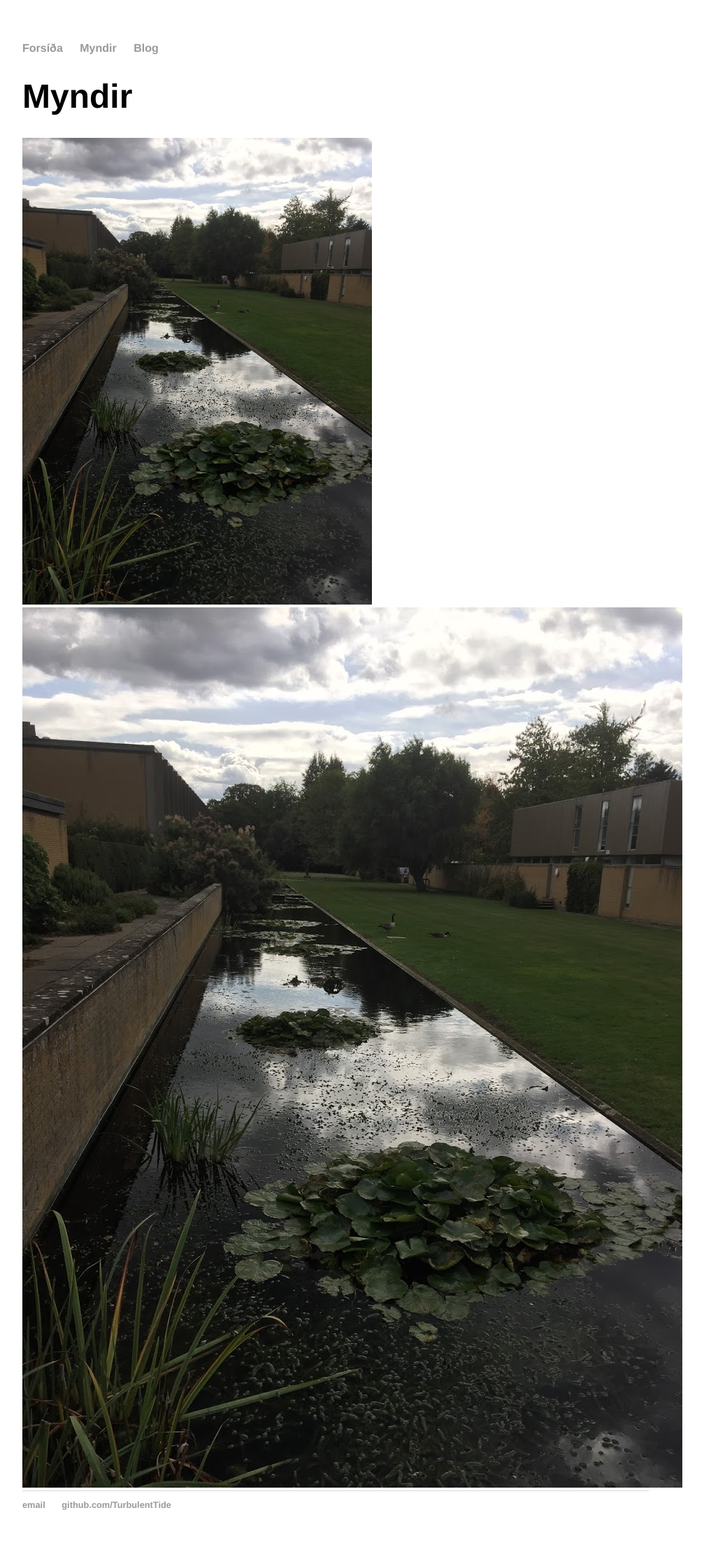
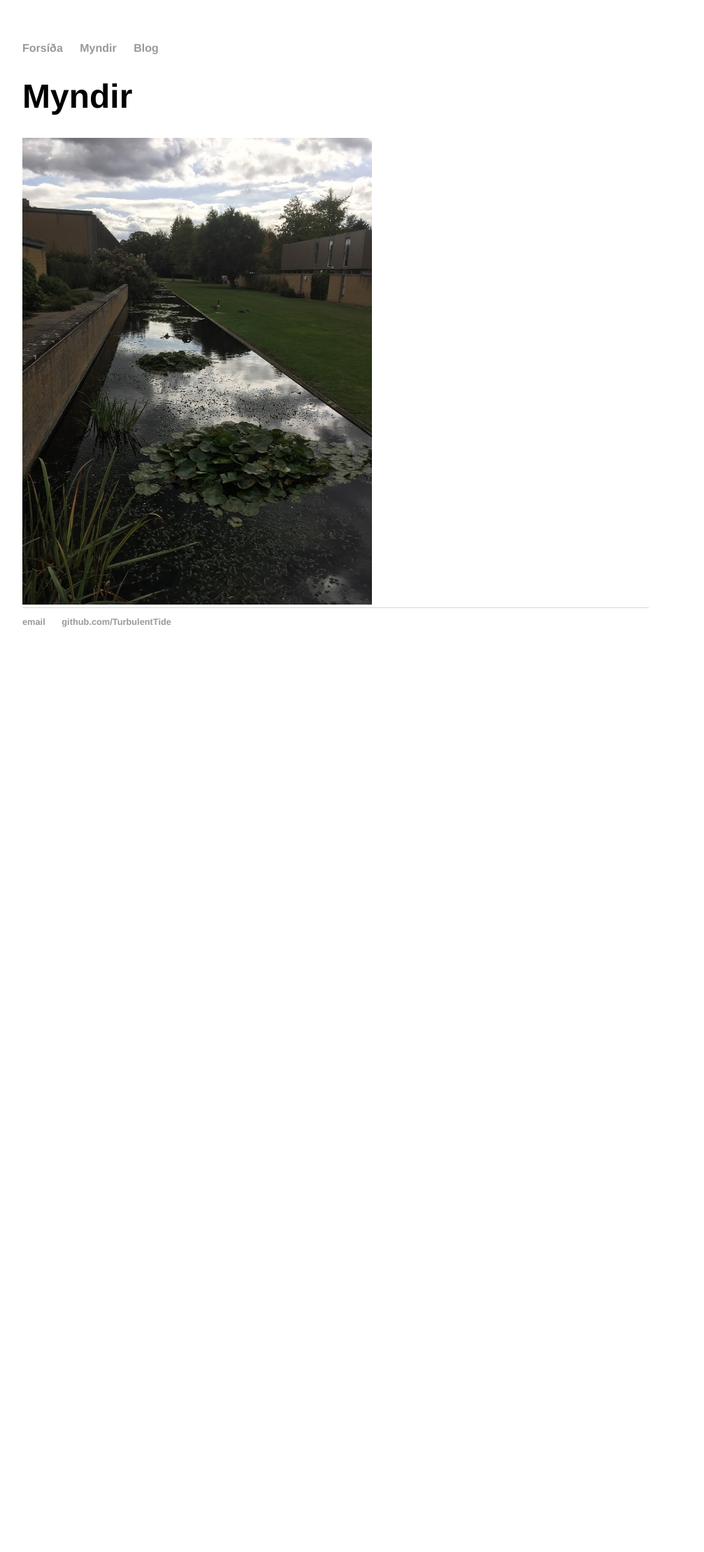
Before and after one commit to TurbulentTide/TurbulentTide.github.io, a Jekyll site: the page built from myndir/index.html, in a window 1280 px wide. Shown: the whole page at 70% size, without its empty margins (160-1167 px from the left). Built offline with Jekyll 4.4.1, drawn with Linux system fonts in a browser that asks for light colours; after the commit the page ends 956 px from its top, so only the background shows below that.

Commit message:
Update index.html

```diff
--- a/myndir/index.html
+++ b/myndir/index.html
@@ -7,5 +7,3 @@ title: Myndir
 <a href="https://photos.app.goo.gl/H1cSXkPap4KFAuUP7">
 <img border="0" alt="Google Photos: Oxford" src="/myndir/images/IMG_3.jpg" width="500">
 </a>
-
-<img src="/myndir/images/IMG_3.jpg" alt="Mynd 3">
```
